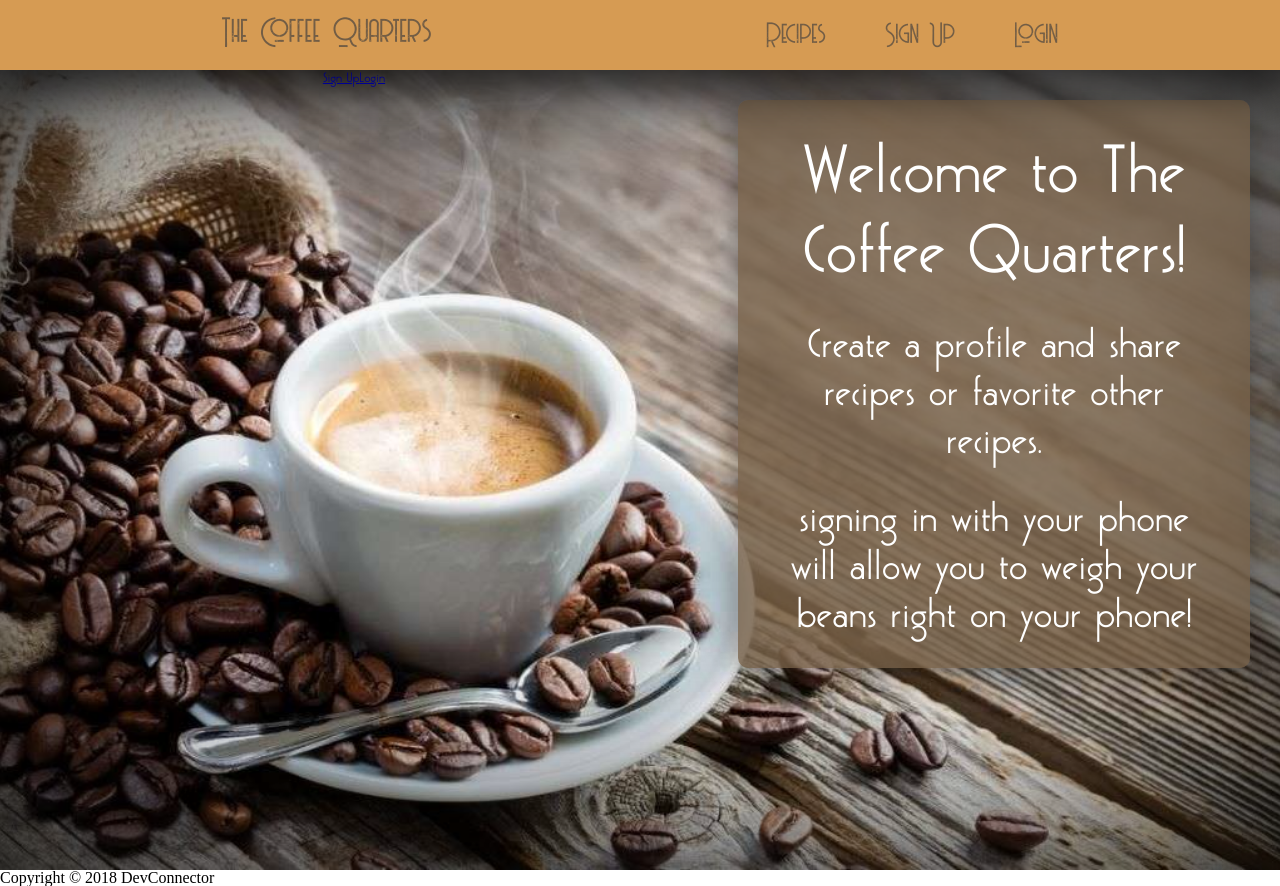
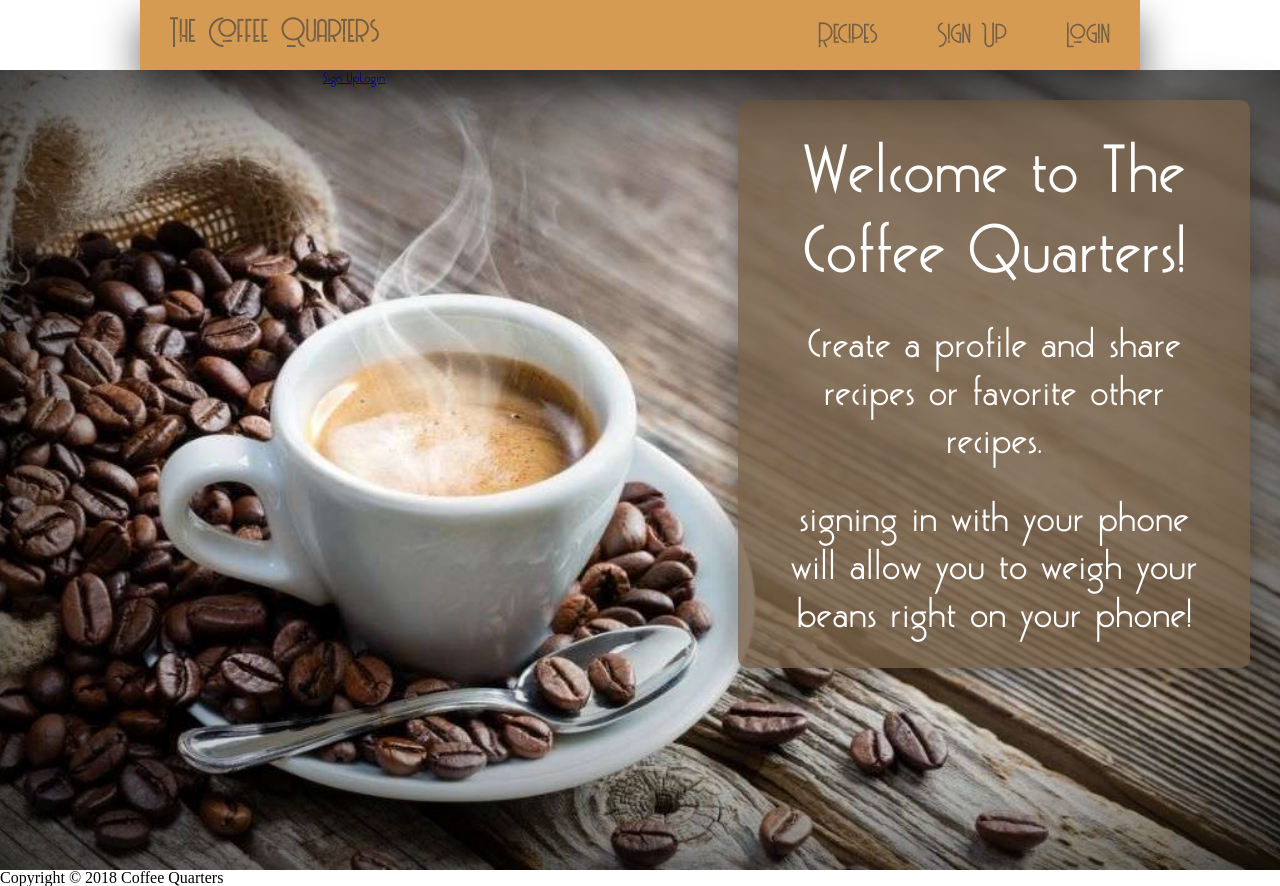
Before and after one commit to emansiu/TheCoffeeQuarters, a React (Create React App) app in the folder client/: page / in a window 1280 px wide. Built offline with nearby package versions, Linux system fonts and the light colour scheme.

Commit message:
changing layout to be 1000px max

```diff
--- a/client/src/components/layout/Footer.js
+++ b/client/src/components/layout/Footer.js
@@ -2,8 +2,6 @@ import React from "react";
 
 export default function Footer() {
   return (
-    <footer className="bg-dark text-white mt-5 p-4 text-center">
-      Copyright &copy; {new Date().getFullYear()} DevConnector
-    </footer>
+    <footer>Copyright &copy; {new Date().getFullYear()} Coffee Quarters</footer>
   );
 }
--- a/client/src/custom_design/css/navbar.css
+++ b/client/src/custom_design/css/navbar.css
@@ -7,11 +7,12 @@
   position: relative;
   text-align: center;
   font-size: 2em;
-  width: 100%;
+  width: 1000px;
   background-color: #d69b53;
   display: block;
   box-shadow: 0px 20px 40px 0px rgba(0, 0, 0, 0.6);
   z-index: 1;
+  margin: auto;
 }
 
 .navbar ul li {
@@ -26,13 +27,11 @@
   float: left;
   display: block;
   text-align: center;
-  margin-left: 15%;
 }
 .navbar ul.right {
   float: right;
   display: block;
   text-align: center;
-  margin-right: 15%;
 }
 .navbar ul.left li {
   float: left;
```
Also changed, not shown: 1 other file (tests, documents, lock files or other folders).
